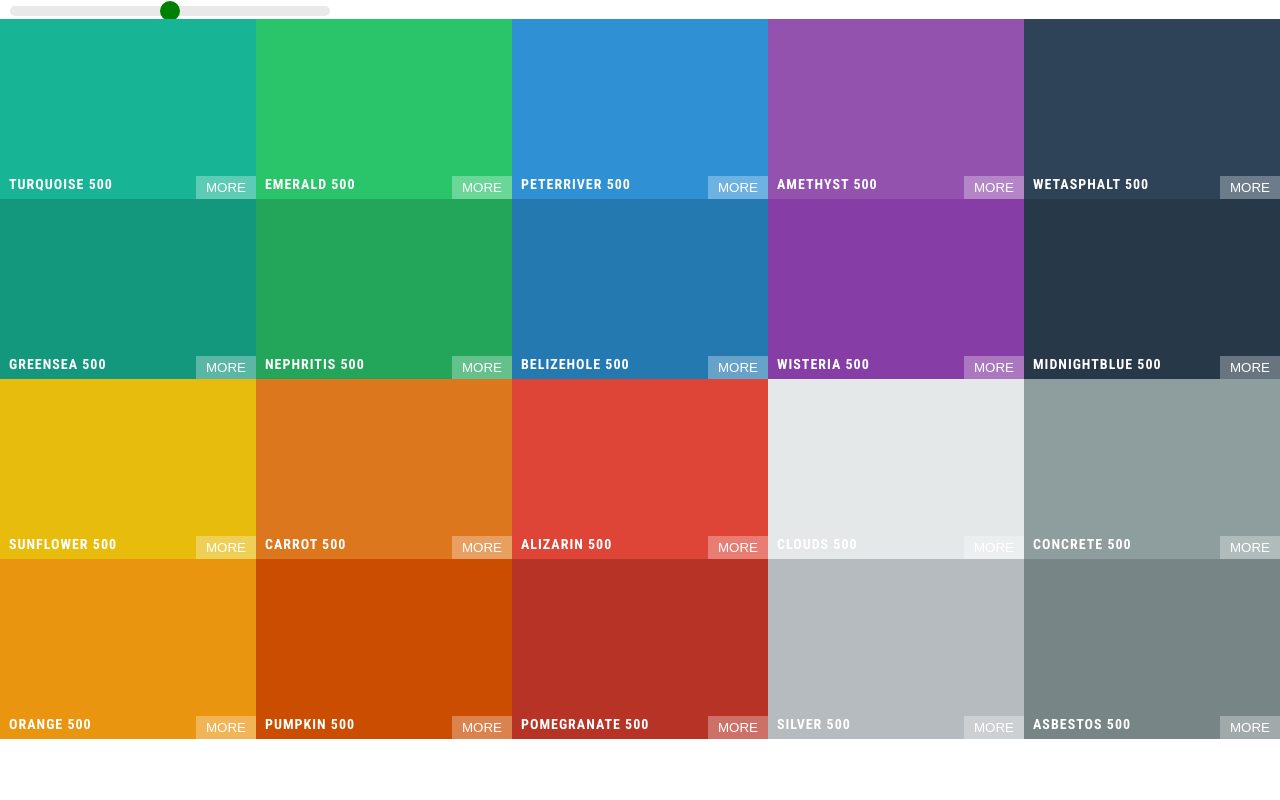
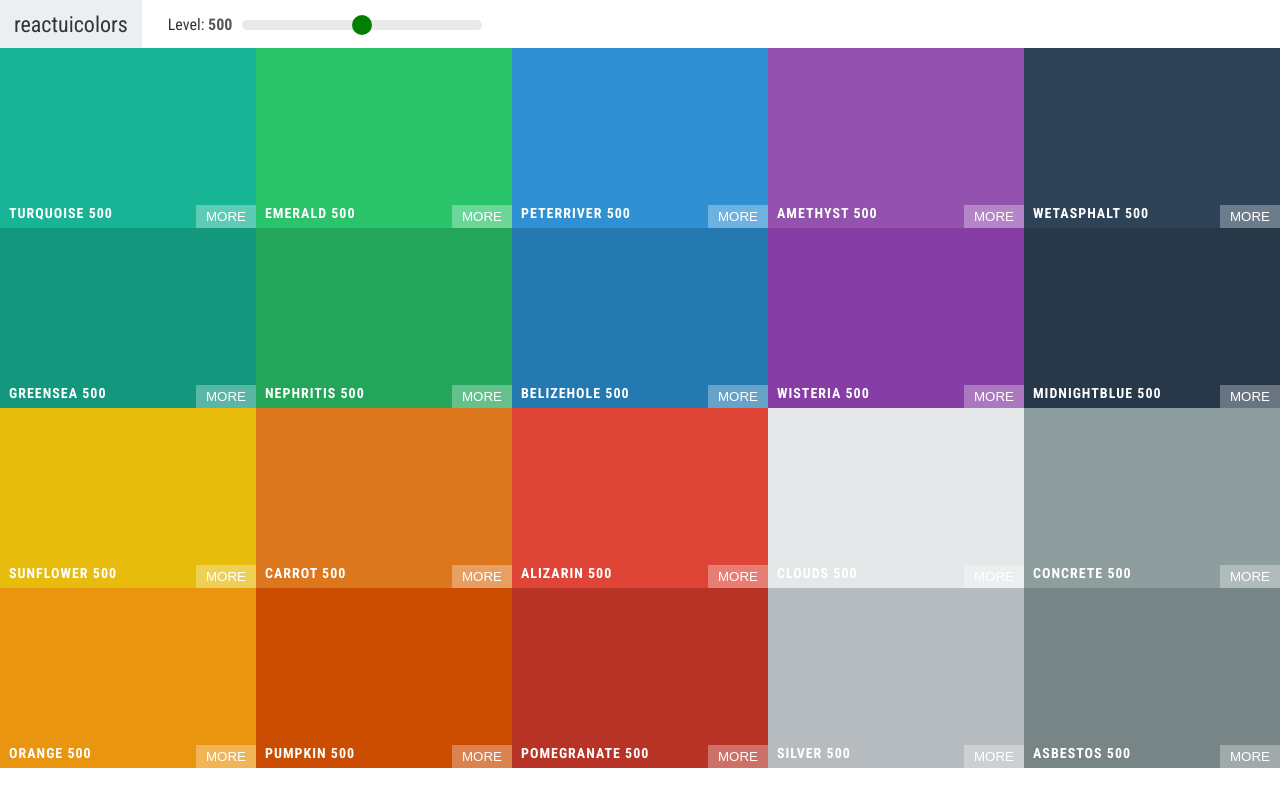
Before and after one commit to abubakrmuhammad/react-ui-colors, a React (Create React App) app: page / in a window 1280 px wide. Built offline with nearby package versions, Linux system fonts and the light colour scheme.

Commit message:
Added Navbar

```diff
--- /dev/null
+++ b/src/components/Navbar.js
@@ -0,0 +1,27 @@
+import React from 'react';
+import Slider from 'rc-slider';
+import 'rc-slider/assets/index.css';
+
+function Navbar({ level, changeLevel }) {
+  return (
+    <header className='Navbar'>
+      <div className='Navbar__logo'>
+        <a href='/'>reactuicolors</a>
+      </div>
+      <div className='Navbar__slider'>
+        <span className='Navbar__level'>
+          Level: <b>{level}</b>
+        </span>
+        <Slider
+          defaultValue={level}
+          min={100}
+          max={900}
+          step={100}
+          onChange={changeLevel}
+        />
+      </div>
+    </header>
+  );
+}
+
+export default Navbar;
--- a/src/components/Palette.js
+++ b/src/components/Palette.js
@@ -1,8 +1,6 @@
 import React, { Component } from 'react';
 import ColorBox from './ColorBox';
-import Slider from 'rc-slider';
-import 'rc-slider/assets/index.css';
-import '../style/slider.css';
+import Navbar from './Navbar';
 
 class Palette extends Component {
   constructor(props) {
@@ -26,19 +24,10 @@ class Palette extends Component {
     ));
 
     return (
-      <div className='Pallete'>
-        <div className='slider'>
-          <Slider
-            defaultValue={level}
-            min={100}
-            max={900}
-            step={100}
-            // onAfterChange={this.changeLevel}
-            onChange={this.changeLevel}
-          />
-        </div>
+      <section className='Pallete'>
+        <Navbar level={level} changeLevel={this.changeLevel} />
         <div className='Pallete__colors'>{colorBoxes}</div>
-      </div>
+      </section>
     );
   }
 }
--- /dev/null
+++ b/src/style/_Navbar.scss
@@ -0,0 +1,68 @@
+.Navbar {
+  display: flex;
+  align-items: center;
+  justify-content: flex-start;
+  height: 6vh;
+  color: #333;
+
+  &__logo {
+    margin-right: 16px;
+    padding: 0 14px;
+    font-size: 22px;
+    background-color: #eceff1;
+    height: 100%;
+    display: flex;
+    align-items: center;
+    justify-content: center;
+
+    a {
+      color: inherit;
+      text-decoration: none;
+    }
+  }
+
+  &__slider {
+    display: flex;
+    align-items: center;
+    justify-content: flex-start;
+    flex: 1 0 auto;
+    margin: 0 10px;
+  }
+
+  &__level {
+    flex: 0 0 auto;
+    margin-right: 10px;
+    b {
+      color: #555;
+    }
+  }
+
+  .rc-slider {
+    flex: 0 0 240px;
+    margin-top: -5px;
+
+    &-track {
+      background-color: transparent;
+    }
+
+    &-rail {
+      height: 10px;
+    }
+
+    &-handle {
+      &,
+      &:hover,
+      &:focus,
+      &:active {
+        background-color: green;
+        border-color: green;
+        height: 20px;
+        width: 20px;
+        margin-top: -5px;
+        outline: none;
+        box-shadow: none;
+        box-shadow: none;
+      }
+    }
+  }
+}
--- a/src/style/_Pallete.scss
+++ b/src/style/_Pallete.scss
@@ -1,6 +1,6 @@
 .Pallete {
   height: 100vh;
-  overflow: hidden;
+  // overflow: hidden;
 
   &__colors {
     height: 90%;
--- a/src/style/main.scss
+++ b/src/style/main.scss
@@ -1,4 +1,5 @@
 @import 'base';
 @import 'ColorBox';
+@import 'Navbar';
 @import 'Overlay';
 @import 'Pallete';
--- a/src/style/slider.css
+++ /dev/null
@@ -1,27 +0,0 @@
-.slider {
-  width: 25%;
-  margin: 0 10px;
-  display: inline-block;
-}
-
-.rc-slider-track {
-  background-color: transparent;
-}
-
-.rc-slider-rail {
-  height: 10px;
-}
-
-.rc-slider-handle,
-.rc-slider-handle:hover,
-.rc-slider-handle:focus,
-.rc-slider-handle:active {
-  background-color: green;
-  border-color: green;
-  height: 20px;
-  width: 20px;
-  margin-top: -5px;
-  outline: none;
-  box-shadow: none;
-  box-shadow: none;
-}
```
